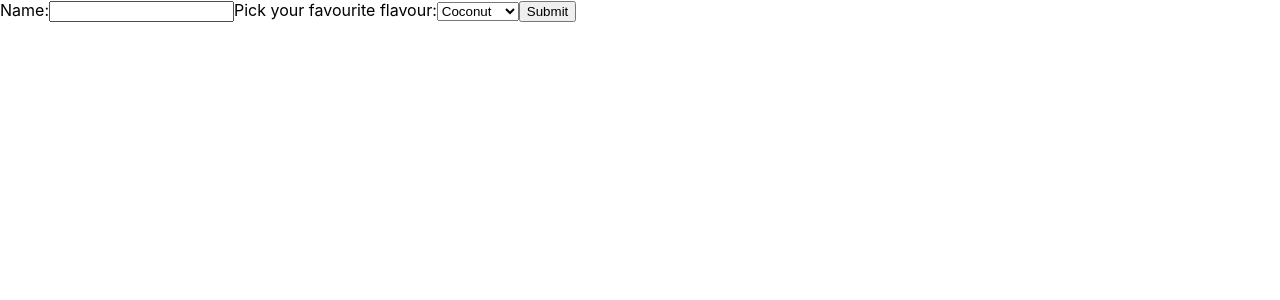
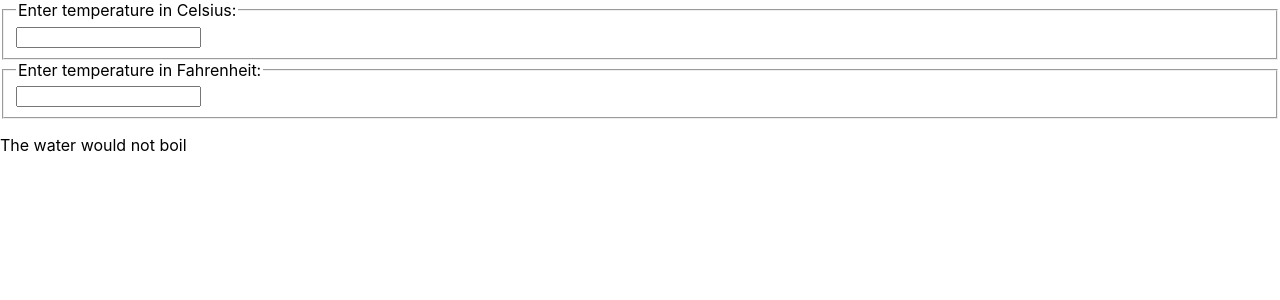
Before and after one commit to adeniranolalekan/react-tutorial, a React (Create React App) app: page / in a window 1280 px wide. Shown: the top 300 px of the page. Built offline with nearby package versions, Linux system fonts and the light colour scheme.

Commit message:
Lifting State Up

```diff
--- /dev/null
+++ b/src/TemperatureCalculator.js
@@ -0,0 +1,96 @@
+import React from "react";
+
+function BoilingVerdict(props){
+    if(props.celsius>=100){
+        return <p>The water would boil.</p>
+    }
+    return <p>The water would not boil</p>
+}
+function toCelsius(fahrenheit){
+    return (fahrenheit-32)*5/9;
+}
+function toFahrenheit(celsius){
+    return (celsius *9/5)+32;
+}
+function tryConvert(temperature,convert) {
+    const input=parseFloat(temperature);
+    if(Number.isNaN(input)){
+        return '';
+    }
+    const output=convert(input);
+    const rounded=Math.round(output*1000)/1000;
+    return rounded.toString();
+
+}
+const scaleNames={
+    c:'Celsius',
+    f:'Fahrenheit'
+}
+class TemperatureInput extends React.Component{
+    constructor(props){
+        super(props);
+        this.handleChange=this.handleChange.bind(this);
+
+
+    }
+    handleChange(e){
+        this.props.onTemperatureChange(e.target.value);
+    }
+
+    render() {
+        const temperature=this.props.temperature;
+        const scale=this.props.scale;
+        return(
+            <fieldset>
+                <legend>Enter temperature in {scaleNames[scale]}: </legend>
+                <input
+                    value={temperature}
+                    onChange={this.handleChange}/>
+
+            </fieldset>
+
+        )
+    }
+
+}
+class TemperatureCalculator extends React.Component{
+    constructor(props) {
+        super(props);
+        this.handleCelsiusChange=this.handleCelsiusChange.bind(this);
+        this.handleFahrenheitChange=this.handleFahrenheitChange.bind(this);
+        this.state={temperature:'',scale:'c'}
+    }
+
+    handleCelsiusChange(temperature){
+        this.setState({scale:'c',temperature});
+    }
+    handleFahrenheitChange(temperature){
+        this.setState({scale:'f',temperature})
+    }
+
+    render() {
+        const scale=this.state.scale;
+        const temperature=this.state.temperature
+        const celsius=scale==='f'?tryConvert(temperature,toCelsius):temperature
+        const fahrenheit=scale==='c'?tryConvert(temperature,toFahrenheit):temperature
+        return (
+
+            <div>
+                <TemperatureInput
+                    scale="c"
+                    temperature={celsius}
+                    onTemperatureChange={this.handleCelsiusChange}
+                />
+                <TemperatureInput
+                    scale="f"
+                    temperature={fahrenheit}
+                    onTemperatureChange={this.handleFahrenheitChange}
+                />
+                <BoilingVerdict
+                    celsius={parseFloat(celsius)}/>
+            </div>
+        )
+
+    }
+}
+export default TemperatureCalculator
--- a/src/index.js
+++ b/src/index.js
@@ -10,6 +10,7 @@
 import NumberList from "./List";
 import Blog from "./Blog";
 import NameForm from "./NameForm";
+import TemperatureCalculator from "./TemperatureCalculator";
 
 class Clock extends React.Component {
     constructor(props) {
@@ -59,7 +60,7 @@
    // <Greeting isLoggedIn={true}/>,
   // <NumberList numbers={numbers}/>,
    // <Blog posts={posts} />,
-    <NameForm/>,
+    <TemperatureCalculator/>,
     document.getElementById('root'));
 
 //setInterval(tick,1000);
```
